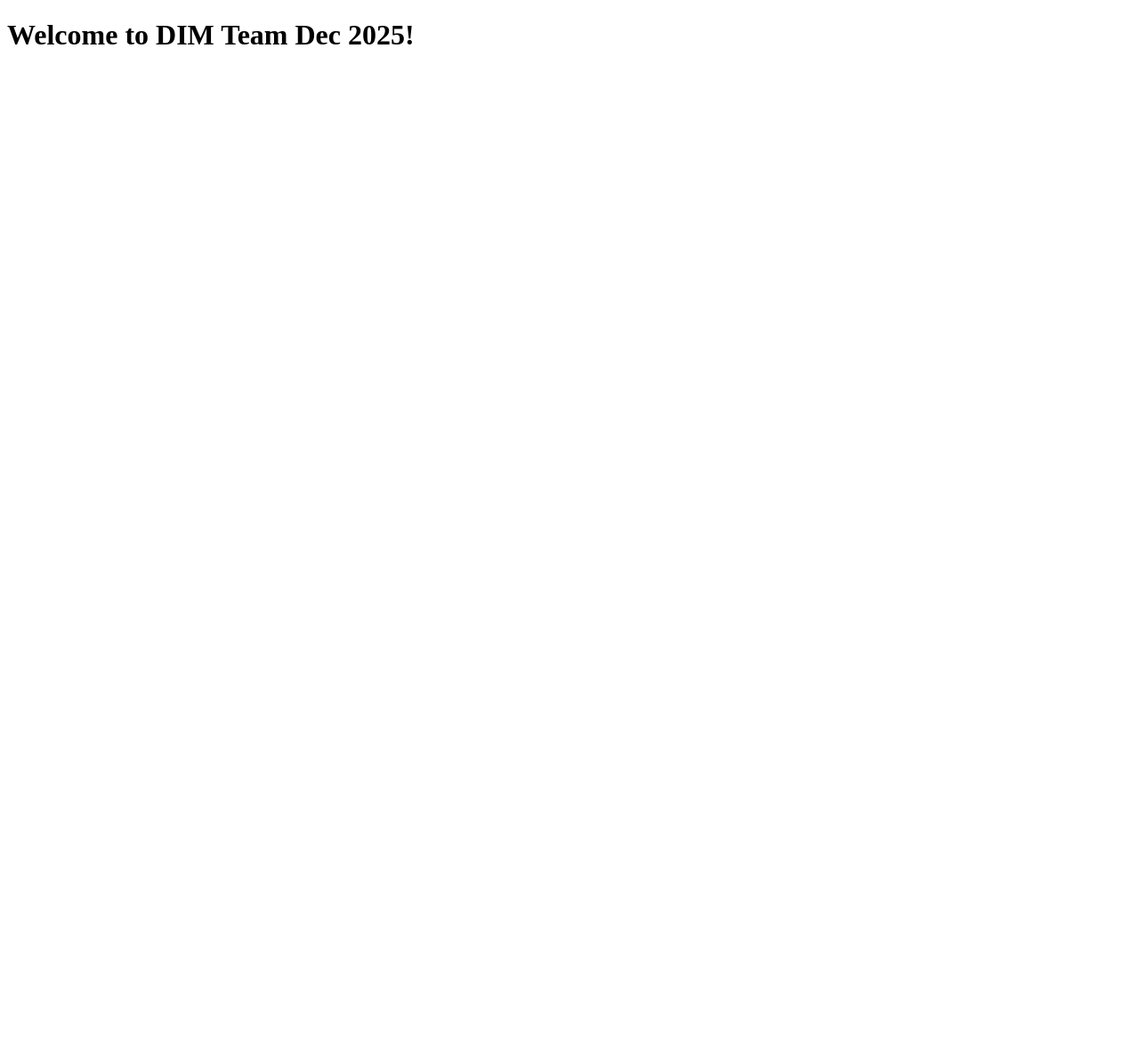
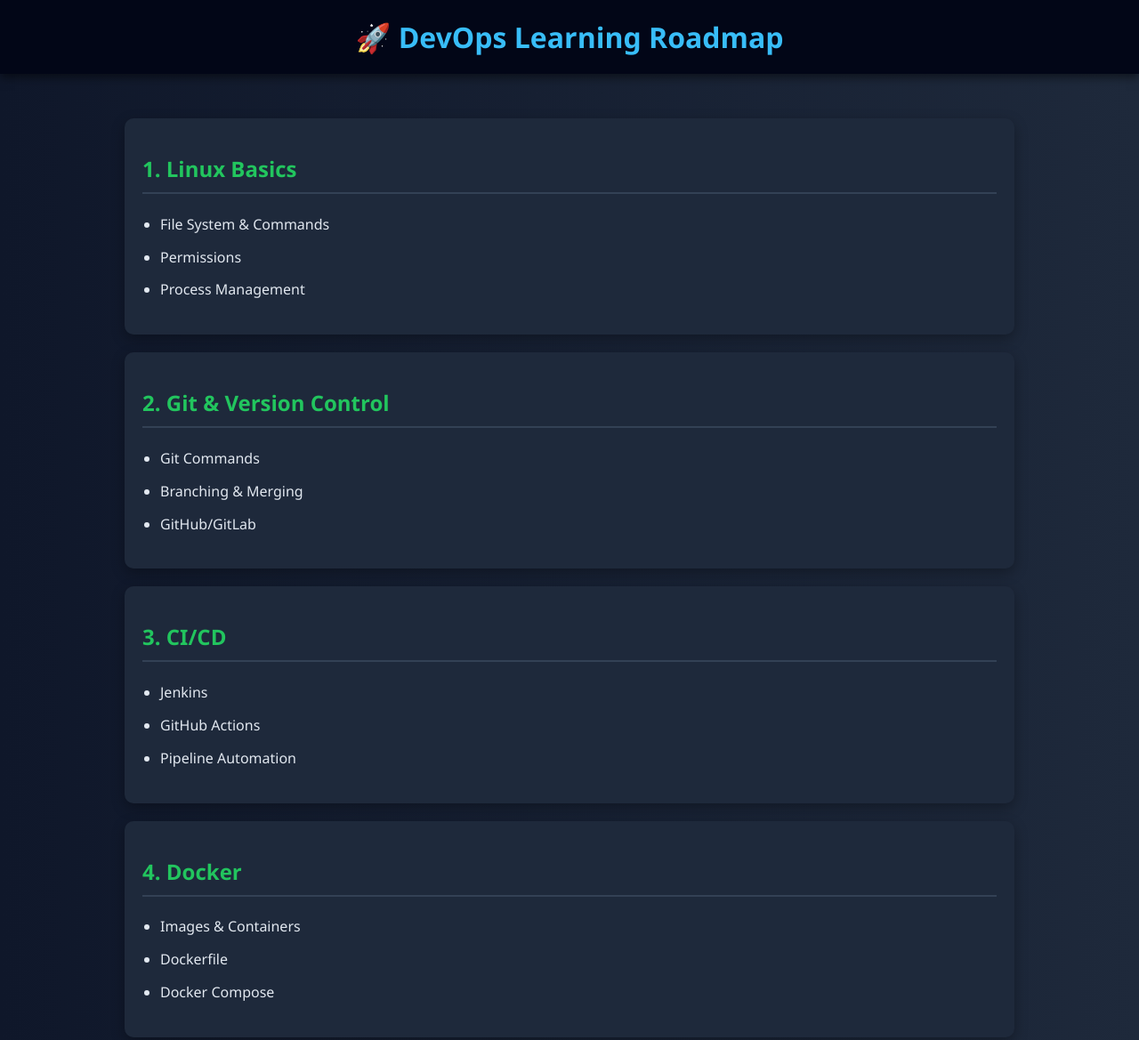
Before and after one commit to abhijeet-007/Docker_Practice, a plain HTML site: page lab-2/index.html in a window 1280 px wide. Shown: the top 1169 px of the page at 89% size. Before the commit the page ends 800 px from the top, so only its background shows below. Drawn offline with Linux system fonts and the light colour scheme.

```diff
--- a/lab-2/index.html
+++ b/lab-2/index.html
@@ -1,10 +1,141 @@
 <!DOCTYPE html>
 <html lang="en">
 <head>
-    <meta charset="UTF-8">
-    <title>Docker Lab 2</title>
+  <meta charset="UTF-8">
+  <title>DevOps Learning</title>
+
+  <style>
+    body {
+      margin: 0;
+      font-family: 'Segoe UI', Arial, sans-serif;
+      background: linear-gradient(to right, #0f172a, #1e293b);
+      color: #e2e8f0;
+    }
+
+    header {
+      background: #020617;
+      padding: 20px;
+      text-align: center;
+      box-shadow: 0 4px 10px rgba(0,0,0,0.5);
+    }
+
+    header h1 {
+      margin: 0;
+      color: #38bdf8;
+    }
+
+    .container {
+      max-width: 1000px;
+      margin: 30px auto;
+      padding: 20px;
+    }
+
+    .section {
+      background: #1e293b;
+      margin-bottom: 20px;
+      padding: 20px;
+      border-radius: 10px;
+      transition: 0.3s;
+      box-shadow: 0 5px 15px rgba(0,0,0,0.3);
+    }
+
+    .section:hover {
+      transform: translateY(-5px);
+    }
+
+    h2 {
+      color: #22c55e;
+      border-bottom: 2px solid #334155;
+      padding-bottom: 10px;
+    }
+
+    ul {
+      line-height: 1.8;
+      padding-left: 20px;
+    }
+
+    li {
+      margin-bottom: 8px;
+    }
+
+    footer {
+      text-align: center;
+      padding: 15px;
+      background: #020617;
+      margin-top: 30px;
+      font-size: 14px;
+      color: #94a3b8;
+    }
+  </style>
+
 </head>
 <body>
-    <h1>Welcome to DIM Team Dec 2025!</h1>
+
+<header>
+  <h1>🚀 DevOps Learning Roadmap</h1>
+</header>
+
+<div class="container">
+
+  <div class="section">
+    <h2>1. Linux Basics</h2>
+    <ul>
+      <li>File System & Commands</li>
+      <li>Permissions</li>
+      <li>Process Management</li>
+    </ul>
+  </div>
+
+  <div class="section">
+    <h2>2. Git & Version Control</h2>
+    <ul>
+      <li>Git Commands</li>
+      <li>Branching & Merging</li>
+      <li>GitHub/GitLab</li>
+    </ul>
+  </div>
+
+  <div class="section">
+    <h2>3. CI/CD</h2>
+    <ul>
+      <li>Jenkins</li>
+      <li>GitHub Actions</li>
+      <li>Pipeline Automation</li>
+    </ul>
+  </div>
+
+  <div class="section">
+    <h2>4. Docker</h2>
+    <ul>
+      <li>Images & Containers</li>
+      <li>Dockerfile</li>
+      <li>Docker Compose</li>
+    </ul>
+  </div>
+
+  <div class="section">
+    <h2>5. Kubernetes</h2>
+    <ul>
+      <li>Pods & Deployments</li>
+      <li>Services</li>
+      <li>Scaling</li>
+    </ul>
+  </div>
+
+  <div class="section">
+    <h2>6. Cloud (AWS)</h2>
+    <ul>
+      <li>EC2</li>
+      <li>S3</li>
+      <li>IAM</li>
+    </ul>
+  </div>
+
+</div>
+
+<footer>
+  <p>© 2026 DevOps Learning | Built by You 💻</p>
+</footer>
+
 </body>
 </html>
```
Also changed, not shown: 1 other file.
